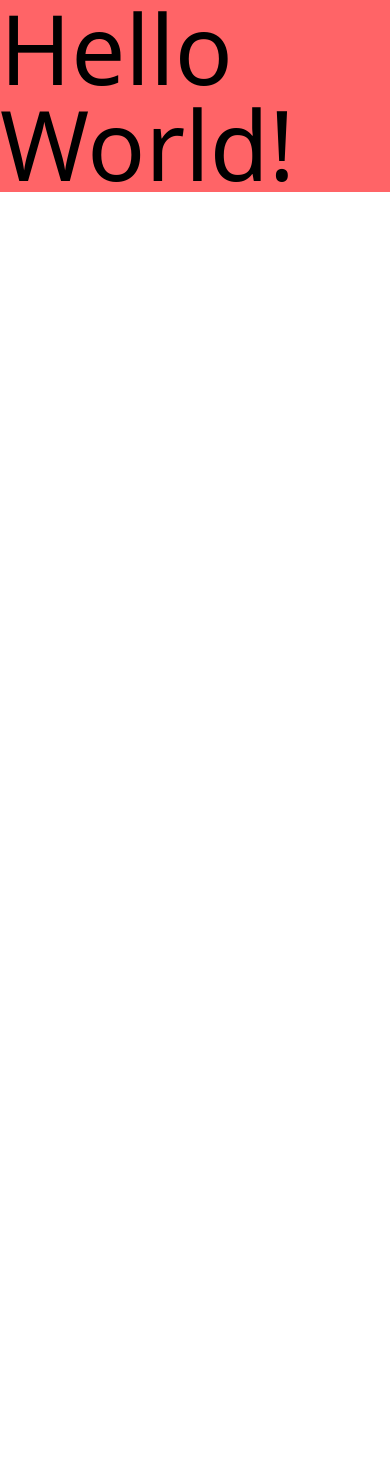
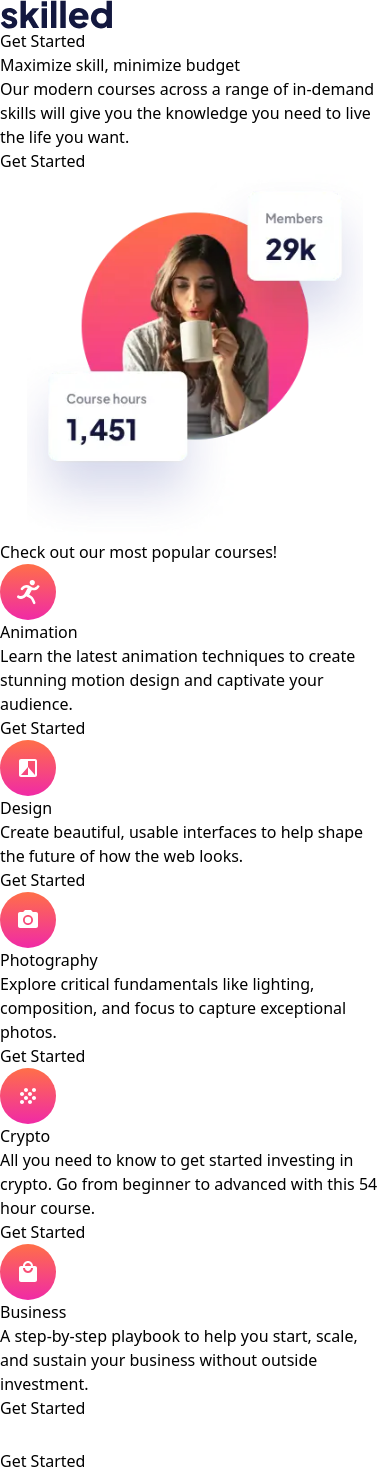
Before and after one commit to amjadham001/skilled-elearning-landing-page, a website: page index.html in a window 390 px wide. Before the commit the page ends 844 px from the top, so only its background shows below. Drawn offline with Linux system fonts and the light colour scheme.

Commit message:
Structure content, Update design system

```diff
--- a/index.html
+++ b/index.html
@@ -15,45 +15,151 @@
 		<title>Frontend Mentor | Skilled e-learning landing page</title>
 	</head>
 	<body>
-		<h1 class="text-8xl bg-red-400">Hello World!</h1>
-		<!--
-  	Get Started
+		<div class="">
+			<nav>
+				<div class="">
+					<!-- logo -->
+					<a href="#">
+						<img src="./assets/logo-dark.svg" alt="Skilled E-Learning Logo" />
+					</a>
 
-  	Maximize skill, minimize budget
+					<!-- btn -->
+					<button>Get Started</button>
+				</div>
+			</nav>
 
-  	Our modern courses across a range of in-demand skills will give you the
-  	knowledge you need to live the life you want.
+			<header>
+				<div class="">
+					<!-- intro section -->
+					<section>
+						<h1>Maximize skill, minimize budget</h1>
 
-  	Get Started
+						<p>
+							Our modern courses across a range of in-demand skills will give
+							you the knowledge you need to live the life you want.
+						</p>
 
-  	Check out our most popular courses!
+						<button>Get Started</button>
+					</section>
 
-  	Animation
-  	Learn the latest animation techniques to create stunning motion
-  	design and captivate your audience.
-  	Get Started
+					<!-- illustration -->
+					<div class="">
+						<picture>
+							<source
+								media="(min-width: 80rem)"
+								srcset="./assets/image-hero-desktop.webp"
+							/>
+							<source
+								media="(min-width: 48rem)"
+								srcset="./assets/image-hero-tablet.webp"
+							/>
+							<img src="./assets/image-hero-mobile.webp" alt="" />
+						</picture>
+					</div>
+				</div>
+			</header>
 
-  	Design
-  	Create beautiful, usable interfaces to help shape the future of
-  	how the web looks.
-  	Get Started
+			<main>
+				<!-- courses section -->
+				<section>
+					<!-- intro -->
+					<div class="">
+						<h2>Check out our most popular courses!</h2>
+					</div>
 
-  	Photography
-  	Explore critical fundamentals like lighting, composition, and focus
-  	to capture exceptional photos.
-  	Get Started
+					<!-- subgrid -->
+					<ul class="">
+						<!-- courses card -->
+						<li class="">
+							<!-- icon -->
+							<div class="">
+								<img src="./assets/icon-animation.svg" alt="" />
+							</div>
 
-  	Crypto
-  	All you need to know to get started investing in crypto. Go from beginner
-  	to advanced with this 54 hour course.
-  	Get Started
+							<h3>Animation</h3>
 
-  	Business
-  	A step-by-step playbook to help you start, scale, and sustain your business
-  	without outside investment.
-  	Get Started
+							<p>
+								Learn the latest animation techniques to create stunning motion
+								design and captivate your audience.
+							</p>
 
-  	Get Started
-  	-->
+							<button>Get Started</button>
+						</li>
+						<li class="">
+							<!-- icon -->
+							<div class="">
+								<img src="./assets/icon-design.svg" alt="" />
+							</div>
+
+							<h3>Design</h3>
+
+							<p>
+								Create beautiful, usable interfaces to help shape the future of
+								how the web looks.
+							</p>
+
+							<button>Get Started</button>
+						</li>
+						<li class="">
+							<!-- icon -->
+							<div class="">
+								<img src="./assets/icon-photography.svg" alt="" />
+							</div>
+
+							<h3>Photography</h3>
+
+							<p>
+								Explore critical fundamentals like lighting, composition, and
+								focus to capture exceptional photos.
+							</p>
+
+							<button>Get Started</button>
+						</li>
+						<li class="">
+							<!-- icon -->
+							<div class="">
+								<img src="./assets/icon-crypto.svg" alt="" />
+							</div>
+
+							<h3>Crypto</h3>
+
+							<p>
+								All you need to know to get started investing in crypto. Go from
+								beginner to advanced with this 54 hour course.
+							</p>
+
+							<button>Get Started</button>
+						</li>
+						<li class="">
+							<!-- icon -->
+							<div class="">
+								<img src="./assets/icon-business.svg" alt="" />
+							</div>
+
+							<h3>Business</h3>
+
+							<p>
+								A step-by-step playbook to help you start, scale, and sustain
+								your business without outside investment.
+							</p>
+
+							<button>Get Started</button>
+						</li>
+					</ul>
+				</section>
+			</main>
+
+			<footer>
+				<div class="">
+					<!-- logo -->
+					<a href="#">
+						<img src="./assets/logo-light.svg" alt="Skilled E-Learning Logo" />
+					</a>
+
+					<!-- btn -->
+					<button>Get Started</button>
+				</div>
+			</footer>
+		</div>
 	</body>
 </html>
--- a/styles/input.css
+++ b/styles/input.css
@@ -17,6 +17,9 @@
 	--skilled-gradient-stops-orange: #ff6f48, #f02aa6;
 	--skilled-gradient-stops-purple: #4851ff, #f02aa6;
 	--skilled-gradient-stops-light: --alpha(#fff / 50%), --alpha(#fff / 50%);
+
+	/* skilled drop-shadow */
+	--skilled-dropshadow: 0 25px 50px --alpha(#06168d / 5%);
 }
 
 @layer components {
@@ -89,7 +92,7 @@
 		--hover-txt-color: var(--txt-color, #fff);
 		--hover-bg: var(--color-slate-600, #45556c);
 
-		@apply rounded-[1.75rem] px-8 py-4 text-lg leading-[150%] font-bold text-(--txt-color);
+		@apply rounded-[1.75rem] px-8 py-4 text-lg leading-[150%] font-bold text-(--txt-color) capitalize;
 
 		background: var(--bg);
 
@@ -126,4 +129,9 @@
 	.skilled-btn--mobile {
 		@apply px-6 py-3 text-base;
 	}
+
+	/* skilled dropshadow */
+	.skilled-dropshadow {
+		filter: drop-shadow(var(--skilled-dropshadow));
+	}
 }
```
Also changed, not shown: test.html (+4 -4 lines), styles/output.css.
